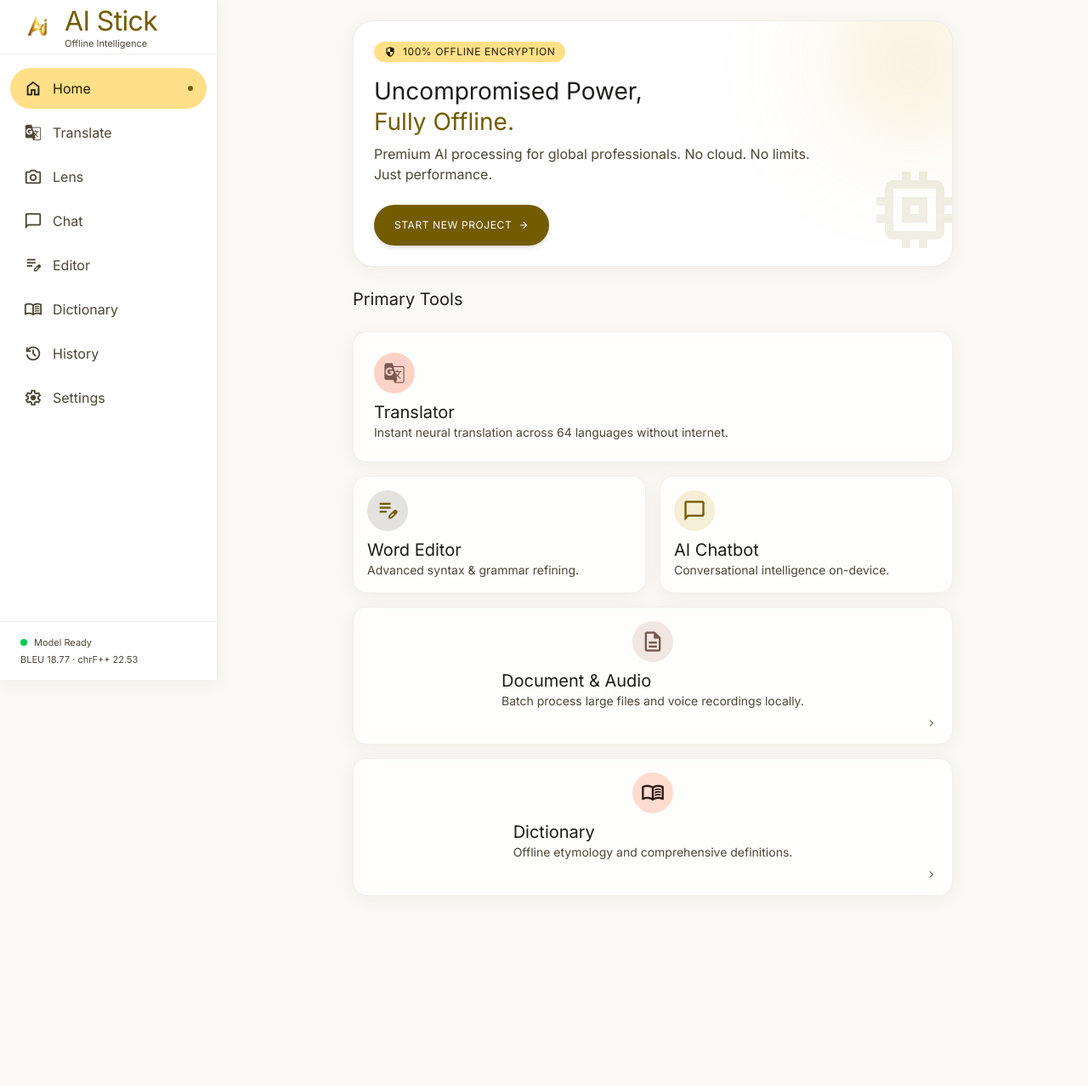
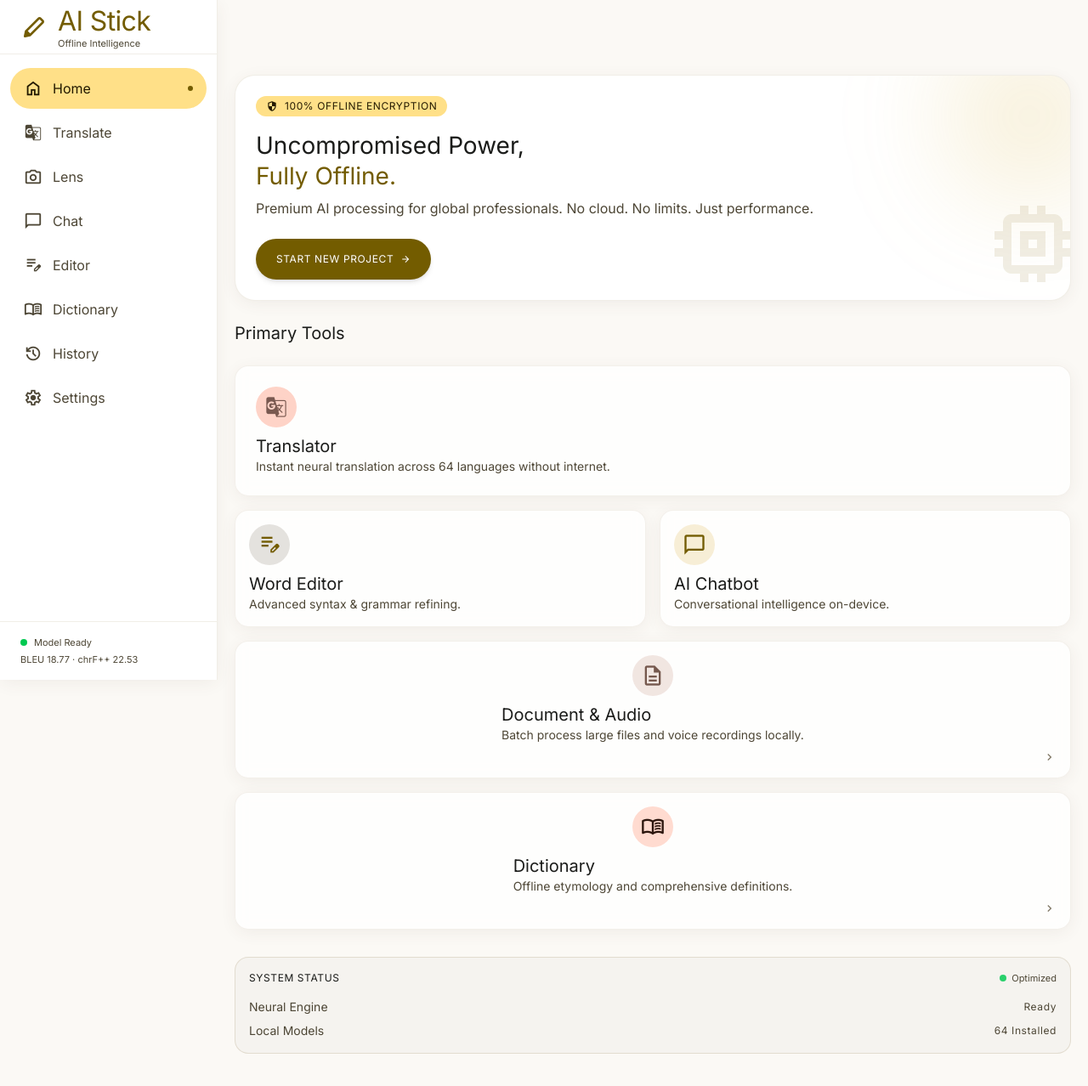
Before and after one commit to K227-arch/Rasberry-model, a Next.js app in the folder ai-stick-portal/: page / in a window 1280 px wide. Shown: the top 1278 px of the page at 85% size. Before the commit the page ends 1118 px from the top, so only its background shows below. Built offline with nearby package versions, Linux system fonts and the light colour scheme.

Commit message:
restore: original UI/UX — icon logo, bento grid, system status, original nav styles

```diff
--- a/ai-stick-portal/src/app/page.tsx
+++ b/ai-stick-portal/src/app/page.tsx
@@ -1,5 +1,4 @@
 "use client";
-
 import { useRouter } from "next/navigation";
 import TopAppBar from "@/components/TopAppBar";
 import BottomNavBar from "@/components/BottomNavBar";
@@ -47,13 +46,18 @@ const TOOLS = [
   },
 ] as const;
 
+const SYSTEM_STATUS = [
+  { label: "Neural Engine", value: "Ready" },
+  { label: "Local Models", value: "64 Installed" },
+] as const;
+
 export default function HomePage() {
   const router = useRouter();
 
   return (
     <>
       <TopAppBar />
-      <main className="mt-16 md:mt-0 px-margin-mobile md:px-8 lg:px-12 pb-36 md:pb-8 max-w-5xl md:mx-auto">
+      <main className="mt-16 px-margin-mobile pb-32">
         {/* Hero Section */}
         <section className="py-lg">
           <div className="relative overflow-hidden rounded-3xl bg-surface-container-lowest p-lg premium-shadow border border-outline-variant/30">
@@ -69,7 +73,8 @@ export default function HomePage() {
               <p className="text-body-md text-on-surface-variant max-w-[80%] mb-lg">
                 Premium AI processing for global professionals. No cloud. No limits. Just performance.
               </p>
-              <button className="bg-primary text-on-primary px-lg py-md rounded-xl text-label-md flex items-center gap-2 active:scale-95 transition-all shadow-md cursor-pointer"
+              <button
+                className="bg-primary text-on-primary px-lg py-md rounded-xl text-label-md flex items-center gap-2 active:scale-95 transition-all shadow-md cursor-pointer"
                 onClick={() => router.push("/translate")}
               >
                 START NEW PROJECT
@@ -92,7 +97,7 @@ export default function HomePage() {
               const baseClasses = "glass-card rounded-2xl flex flex-col gap-sm hover:border-primary transition-colors cursor-pointer group premium-shadow";
               const sizeClasses = {
                 large: "col-span-2 p-lg",
-                wide: "col-span-2 p-md flex items-center gap-md",
+                wide:  "col-span-2 p-md flex items-center gap-md",
                 small: "p-md",
               };
               return (
@@ -116,6 +121,27 @@ export default function HomePage() {
             })}
           </div>
         </section>
+
+        {/* Status */}
+        <section className="mb-lg">
+          <div className="bg-surface-container-low rounded-2xl p-md border border-outline-variant/50">
+            <div className="flex justify-between items-center mb-md">
+              <h3 className="text-label-md text-on-surface">SYSTEM STATUS</h3>
+              <div className="flex items-center gap-1.5">
+                <div className="w-2 h-2 rounded-full bg-green-500 animate-pulse" />
+                <span className="text-label-sm text-on-surface-variant">Optimized</span>
+              </div>
+            </div>
+            <div className="space-y-sm">
+              {SYSTEM_STATUS.map((item, i) => (
+                <div key={i} className="flex items-center justify-between text-on-surface-variant">
+                  <span className="text-body-sm">{item.label}</span>
+                  <span className="text-label-md">{item.value}</span>
+                </div>
+              ))}
+            </div>
+          </div>
+        </section>
       </main>
       <BottomNavBar />
     </>
--- a/ai-stick-portal/src/components/BottomNavBar.tsx
+++ b/ai-stick-portal/src/components/BottomNavBar.tsx
@@ -4,20 +4,20 @@ import Link from "next/link";
 import { usePathname } from "next/navigation";
 
 const NAV_ITEMS = [
-  { label: "Home",       icon: "home",         href: "/",           fillIcon: "home"         },
-  { label: "Translate",  icon: "g_translate",   href: "/translate",  fillIcon: "g_translate"  },
-  { label: "Lens",       icon: "photo_camera",  href: "/lens",       fillIcon: "photo_camera" },
-  { label: "Chat",       icon: "chat_bubble",   href: "/chat",       fillIcon: "chat_bubble"  },
-  { label: "Dictionary", icon: "menu_book",     href: "/dictionary", fillIcon: "menu_book"    },
+  { label: "Home",       icon: "home",         href: "/",          fillIcon: "home"         },
+  { label: "Translate",  icon: "g_translate",  href: "/translate", fillIcon: "g_translate"  },
+  { label: "Lens",       icon: "photo_camera", href: "/lens",      fillIcon: "photo_camera" },
+  { label: "Chat",       icon: "chat_bubble",  href: "/chat",      fillIcon: "chat_bubble"  },
+  { label: "Dictionary", icon: "menu_book",    href: "/dictionary",fillIcon: "menu_book"    },
 ] as const;
 
 export default function BottomNavBar() {
   const pathname = usePathname();
 
   return (
-    <nav className="fixed bottom-0 left-0 right-0 z-[9999] md:hidden" style={{ position: 'fixed' }}>
-      <div className="bg-white shadow-[0_-4px_12px_rgba(0,0,0,0.1)] border-t border-gray-200">
-        <div className="flex justify-around items-center px-2 py-2 pb-2">
+    <nav className="fixed bottom-0 left-0 w-full z-50 md:hidden">
+      <div className="bg-surface-container-lowest shadow-[0_-8px_24px_rgba(93,64,55,0.08)] rounded-t-xl">
+        <div className="flex justify-around items-center px-2 py-2 pb-safe">
           {NAV_ITEMS.map((item) => {
             const isActive = pathname === item.href;
             return (
--- a/ai-stick-portal/src/components/Sidebar.tsx
+++ b/ai-stick-portal/src/components/Sidebar.tsx
@@ -4,14 +4,14 @@ import Link from "next/link";
 import { usePathname } from "next/navigation";
 
 const NAV_ITEMS = [
-  { label: "Home",        icon: "home",         href: "/"           },
-  { label: "Translate",   icon: "g_translate",   href: "/translate"  },
-  { label: "Lens",        icon: "photo_camera",  href: "/lens"       },
-  { label: "Chat",        icon: "chat_bubble",   href: "/chat"       },
-  { label: "Editor",      icon: "edit_note",     href: "/editor"     },
-  { label: "Dictionary",  icon: "menu_book",     href: "/dictionary" },
-  { label: "History",     icon: "history",       href: "/history"    },
-  { label: "Settings",    icon: "settings",      href: "/settings"   },
+  { label: "Home",       icon: "home",         href: "/"           },
+  { label: "Translate",  icon: "g_translate",  href: "/translate"  },
+  { label: "Lens",       icon: "photo_camera", href: "/lens"       },
+  { label: "Chat",       icon: "chat_bubble",  href: "/chat"       },
+  { label: "Editor",     icon: "edit_note",    href: "/editor"     },
+  { label: "Dictionary", icon: "menu_book",    href: "/dictionary" },
+  { label: "History",    icon: "history",      href: "/history"    },
+  { label: "Settings",   icon: "settings",     href: "/settings"   },
 ] as const;
 
 export default function Sidebar() {
@@ -21,7 +21,8 @@ export default function Sidebar() {
     <aside className="hidden md:flex flex-col w-64 bg-surface-container-lowest border-r border-outline-variant/30 fixed top-0 left-0 h-full z-50 premium-shadow">
       {/* Logo */}
       <div className="flex items-center gap-3 px-6 h-16 border-b border-outline-variant/30">
-        <img src="/logo.png" alt="AI Stick Logo" className="h-10 w-auto" />        <div>
+        <span className="material-symbols-outlined text-primary text-[32px]">stylus</span>
+        <div>
           <h1 className="text-display-lg text-primary leading-tight">AI Stick</h1>
           <p className="text-label-sm text-on-surface-variant -mt-0.5">Offline Intelligence</p>
         </div>
--- a/ai-stick-portal/src/components/TopAppBar.tsx
+++ b/ai-stick-portal/src/components/TopAppBar.tsx
@@ -8,7 +8,7 @@ export default function TopAppBar() {
     <header className="bg-surface-bright shadow-sm fixed top-0 w-full z-40 md:hidden">
       <div className="flex justify-between items-center px-margin-mobile h-16">
         <Link href="/" className="flex items-center gap-2">
-          <img src="/logo.png" alt="AI Stick Logo" className="h-9 w-auto" />
+          <span className="material-symbols-outlined text-primary text-[30px]">stylus</span>
           <h1 className="text-display-lg text-primary leading-tight">AI Stick</h1>
         </Link>
         <div className="flex items-center gap-2">
```
